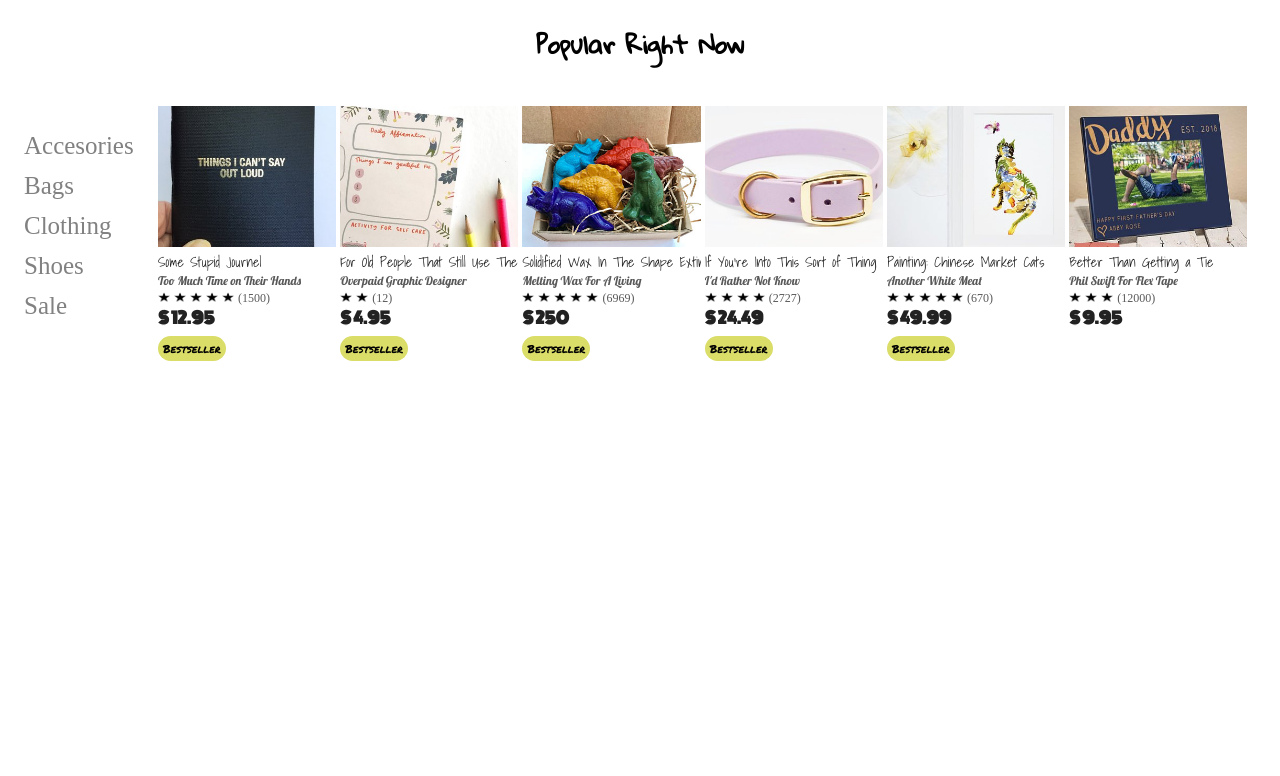
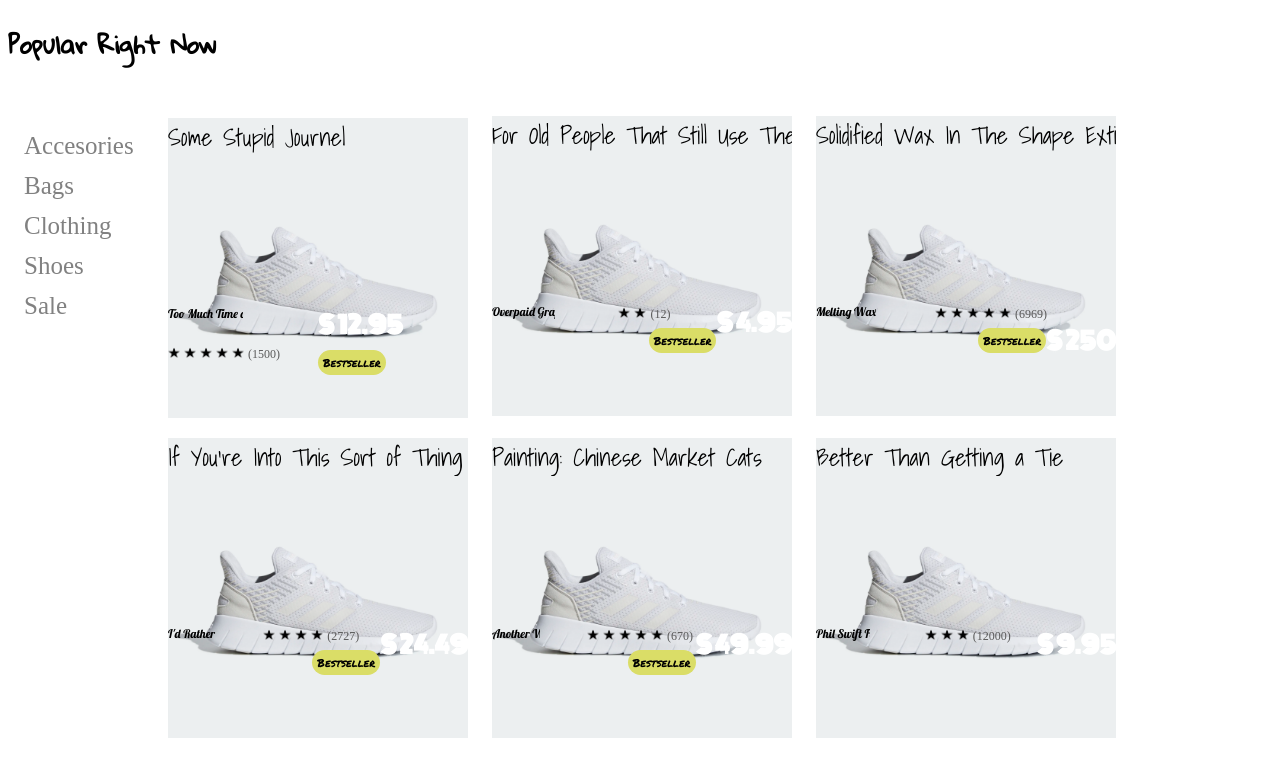
Before and after one commit to tjbecker8/Etsy-copy, a website: page client/etsy.html in a window 1280 px wide. Drawn offline with Linux system fonts and the light colour scheme.

Commit message:
This is curently a mess

```diff
--- a/client/etsy.html
+++ b/client/etsy.html
@@ -32,18 +32,28 @@
 
 <div class="main">
 
+	<!-- <div class="product2">
+		<div class="name">
+			<p>some stupid name</p>
+		</div>
+
+	</div> -->
 
 
 		<div class="product">
 			<!-- <img src="/images/1.jpg" alt=""> -->
 			<div class="profile">
-				<img src="/images/1.jpg" alt="product picture">
+				<!-- <img src="/images/1.jpg" alt="product picture"> -->
 			</div>
 			<div class="name">
 				<p>Some Stupid Journel</p>
 			</div>
+			<div class="bot">
 				<div class="maker">
 					<p>Too Much Time on Their Hands</p>
+				</div>
+				<div class="money">
+					<p>$ 12.95</p>
 				</div>
 				<div class="star">
 					<img src="/images/star.png" alt="stars">
@@ -53,21 +63,18 @@
 					<img src="/images/star.png" alt="stars">
 					<p>(1500)</p>
 				</div>
-
-			<div class="money">
-				<p>$ 12.95</p>
-			</div>
 				<div class="best">
 					<p>
 						<span>Bestseller</span>
 					</p>
 				</div>
 			</div>
+		</div>
 
 		<div class="product">
 			<!-- <img src="/images/1.jpg" alt=""> -->
 			<div class="profile">
-				<img src="/images/2.jpg" alt="product picture">
+				<!-- <img src="/images/2.jpg" alt="product picture"> -->
 			</div>
 			<div class="name">
 				<p>For Old People That Still Use These Things</p>
@@ -95,7 +102,7 @@
 		<div class="product">
 			<!-- <img src="/images/1.jpg" alt=""> -->
 			<div class="profile">
-				<img src="/images/3.jpg" alt="product picture">
+				<!-- <img src="/images/3.jpg" alt="product picture"> -->
 			</div>
 			<div class="name">
 				<p>Solidified Wax In The Shape Extinct Reptiles</p>
@@ -125,7 +132,7 @@
 		<div class="product">
 			<!-- <img src="/images/1.jpg" alt=""> -->
 			<div class="profile">
-				<img src="/images/4.jpg" alt="product picture">
+				<!-- <img src="/images/4.jpg" alt="product picture"> -->
 			</div>
 			<div class="name">
 				<p>If You're Into This Sort of Thing</p>
@@ -155,7 +162,7 @@
 		<div class="product">
 			<!-- <img src="/images/1.jpg" alt=""> -->
 			<div class="profile">
-				<img src="/images/5.jpg" alt="product picture">
+				<!-- <img src="/images/5.jpg" alt="product picture"> -->
 			</div>
 			<div class="name">
 				<p>Painting: Chinese Market Cats</p>
@@ -185,7 +192,7 @@
 		<div class="product">
 			<!-- <img src="/images/1.jpg" alt=""> -->
 			<div class="profile">
-				<img src="/images/6.jpg" alt="product picture">
+				<!-- <img src="/images/6.jpg" alt="product picture"> -->
 			</div>
 			<div class="name">
 				<p>Better Than Getting a Tie</p>
--- a/client/style.css
+++ b/client/style.css
@@ -1,6 +1,13 @@
 .product {
 	display: inline-block;
-	width: 16%
+	width: 300px;
+	height: 300px;
+	background: url(images/shoes.png);
+	background-color: #eceff0;
+	background-size: 300px;
+	background-position: center;
+	margin: 10px;
+	background-repeat: no-repeat;
 }
 
 
@@ -31,23 +38,26 @@
 .main {
 	margin-left: 150px;
 }
+
+
 /* img {
 	width: 163px;
 	padding-bottom: 0px;
 	margin-bottom: 0px; */
 /* } */
 
-.profile img {
+/* .profile img {
 	width: 100%;
 	padding-bottom: 0px;
 	margin-bottom: 0px;
-}
+} */
 
 
 .name p {
-	color: #222222;
-	margin: 0px 0px;
-	font-size: 14px;
+	color: black;
+	margin-top: 0px;
+	margin-bottom: 150px;
+	font-size: 24px;
 	white-space: nowrap;
 	overflow: hidden;
 	max-width: 100%;
@@ -55,25 +65,35 @@
 }
 
 .maker p {
-	color: #595959;
+	color: black;
 	font-size: 12px;
 	margin: 0px 0px;
 	white-space: nowrap;
 	overflow: hidden;
-	max-width: 100%;
+	max-width: 50%;
 	font-family: 'Lobster', cursive;
 }
 
+.maker{
+	display: inline-block;
+	float: left;
+}
+
 .money p {
-	font-size: 16px;
+	font-size: 24px;
 	font-weight: bold;
 	margin: 0px;
-	color: #222222;
+	color: white;
 	font-family: 'Monoton', cursive;
 }
 
+.money {
+	display: inline-block;
+	float: right;
+}
+
 h2 {
-	text-align: center;
+	/* text-align: center; */
 	font-family: 'Gloria Hallelujah', cursive;
 }
 
@@ -90,9 +110,14 @@ h2 {
 	border-radius: 40px;
 	margin: 0px;
 }
+.best{
+	display: inline-block;
+	float: right;
+}
 
 .star {
 	margin: 0px;
+	display: inline-block;
 }
 
 .star img {
@@ -109,7 +134,10 @@ h2 {
 	font-family: Graphik
 }
 
-
+.rate{
+	display: inline-block;
+	float: left;
+}
 
 .rate p {
 	display: inline-block;
@@ -117,13 +145,16 @@ h2 {
 	/* left: 50%; */
 }
 
-.circle {
+.bot {
+	display: grid;
+	grid-template-columns: 1fr 1fr;
+}
+/* .circle {
 	display: inline-block;
 	/* width: 100%; */
-	margin: 10 px;
-}
 
-.circle a {
+
+/* .circle a {
 	color: white;
 
 }
@@ -133,4 +164,4 @@ h2 {
 	padding: 5px;
 	border-radius: 40px;
 	margin: 5px
-}
+} */
```
Also changed, not shown: client/images/shoes.png (added). Lines whose indentation alone changed are shown as unchanged.
